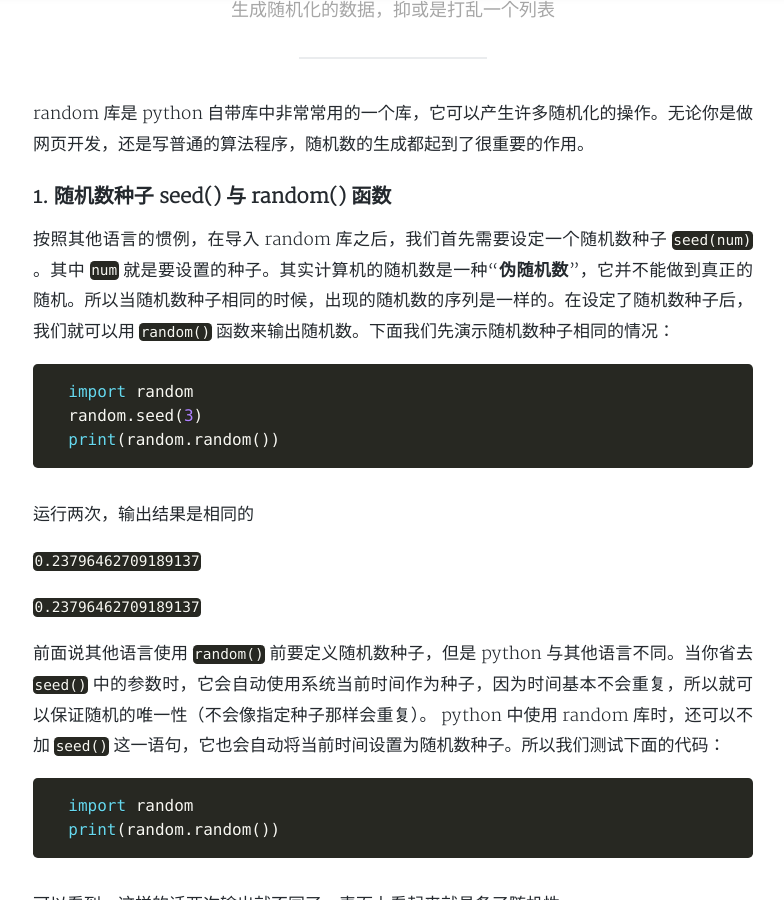
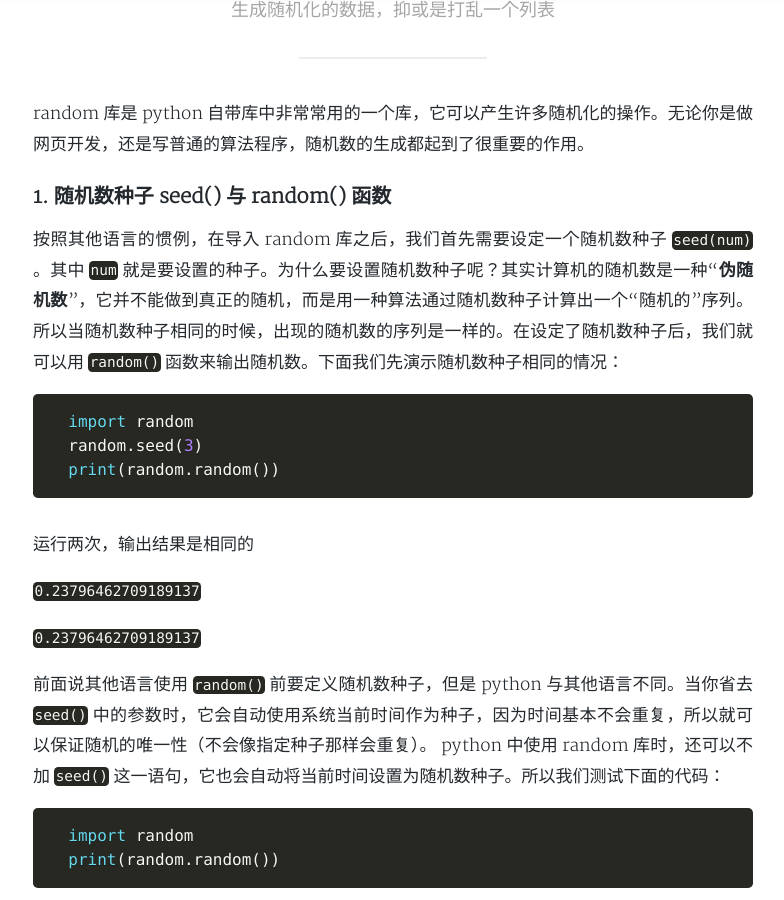
Before and after one commit to cometeme/cometeme.github.io, a Jekyll site: the page built from _posts/2018-08-03-random库.md, in a window 1280 px wide and 900 px high, scrolled down 539 px. Shown: the whole window, without its empty margins (247-1031 px from the left). Built offline with Jekyll 4.4.1, drawn with Linux system fonts in a browser that asks for light colours; nearby versions of some CDN libraries; comment, search, counter and statistics services are not loaded; a style sheet for code colours, icons or effects is not loaded.

Commit message:
Update 2018-08-03-random库.md

````diff
--- a/_posts/2018-08-03-random库.md
+++ b/_posts/2018-08-03-random库.md
@@ -12,7 +12,7 @@
 
 ### 1. 随机数种子 seed() 与 random() 函数
 
-按照其他语言的惯例，在导入 random 库之后，我们首先需要设定一个随机数种子 `seed(num)` 。其中 `num` 就是要设置的种子。其实计算机的随机数是一种“**伪随机数**”，它并不能做到真正的随机。所以当随机数种子相同的时候，出现的随机数的序列是一样的。在设定了随机数种子后，我们就可以用 `random()` 函数来输出随机数。下面我们先演示随机数种子相同的情况：
+按照其他语言的惯例，在导入 random 库之后，我们首先需要设定一个随机数种子 `seed(num)` 。其中 `num` 就是要设置的种子。为什么要设置随机数种子呢？其实计算机的随机数是一种“**伪随机数**”，它并不能做到真正的随机，而是用一种算法通过随机数种子计算出一个“随机的”序列。所以当随机数种子相同的时候，出现的随机数的序列是一样的。在设定了随机数种子后，我们就可以用 `random()` 函数来输出随机数。下面我们先演示随机数种子相同的情况：
 
 ```python
   import random
````
